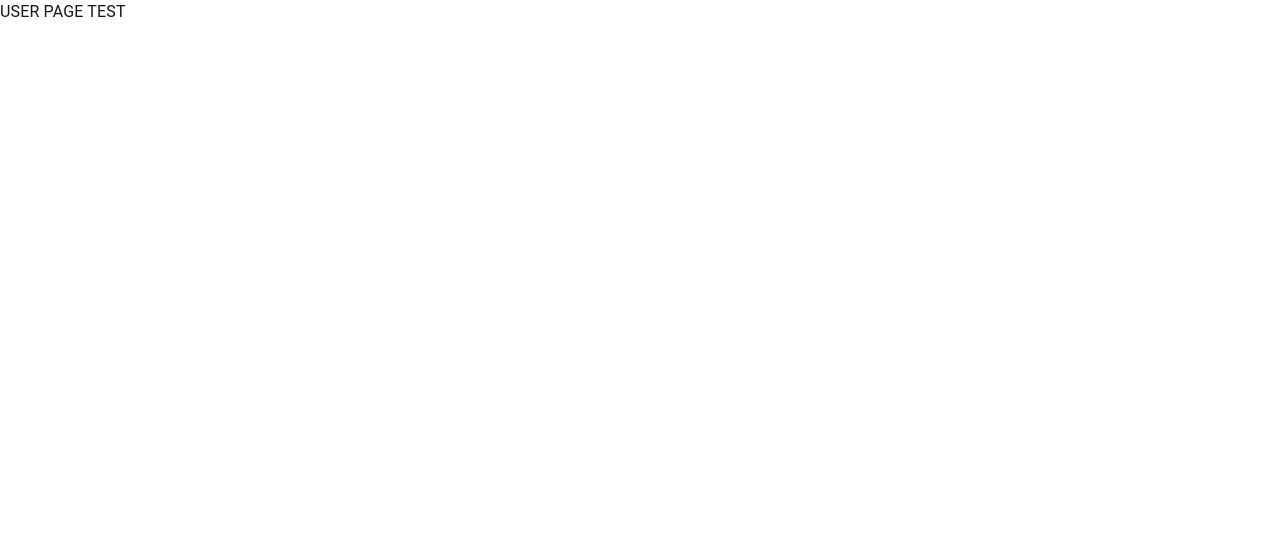
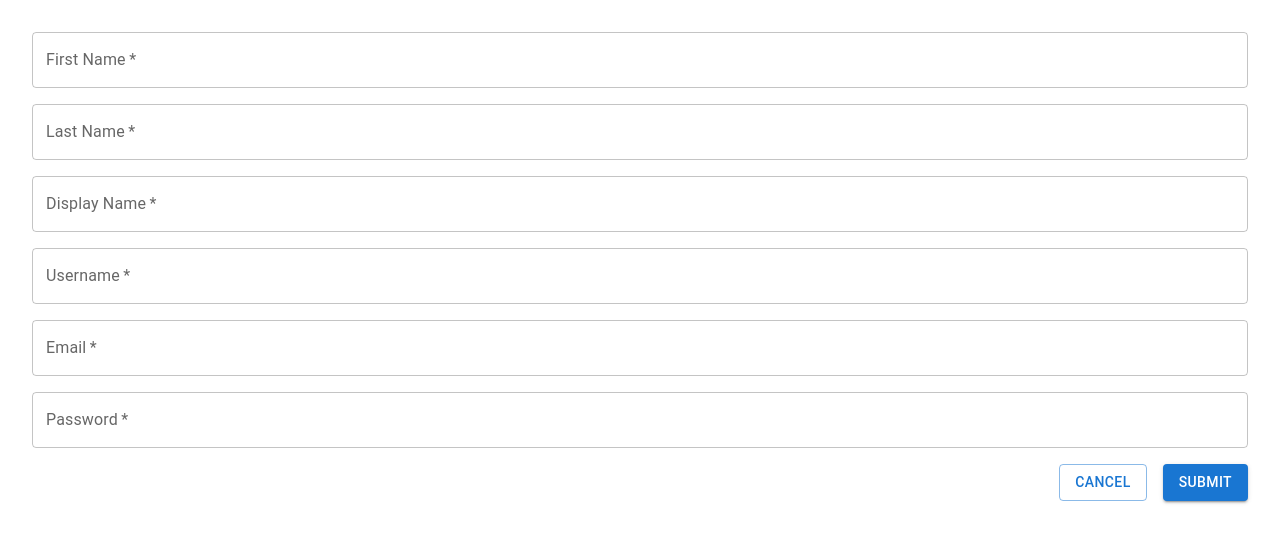
Before and after one commit to maxratchathon/mapboss-frontend, a Next.js app: page /users in a window 1280 px wide. Shown: the top 542 px of the page. Built offline with nearby package versions, Linux system fonts and the light colour scheme.

Commit message:
feat: user form with schema

```diff
--- a/package.json
+++ b/package.json
@@ -11,11 +11,14 @@
   "dependencies": {
     "@emotion/react": "^11.14.0",
     "@emotion/styled": "^11.14.0",
+    "@hookform/resolvers": "^5.0.1",
     "@mui/material": "^7.0.2",
     "axios": "^1.9.0",
     "next": "15.3.1",
     "react": "^19.0.0",
-    "react-dom": "^19.0.0"
+    "react-dom": "^19.0.0",
+    "react-hook-form": "^7.56.1",
+    "zod": "^3.24.3"
   },
   "devDependencies": {
     "@eslint/eslintrc": "^3",
--- a/src/pages/users/index.tsx
+++ b/src/pages/users/index.tsx
@@ -1,7 +1,31 @@
-import { Typography } from "@mui/material";
+import { Box, Button, TextField } from "@mui/material";
 
 const UserPage = () => {
-  return <Typography>USER PAGE TEST</Typography>;
+  return (
+    <form>
+      <Box
+        sx={{
+          padding: "2rem",
+          display: "flex",
+          flexDirection: "column",
+          gap: "1rem",
+        }}
+      >
+        <TextField label="First Name" required />
+        <TextField label="Last Name" required />
+        <TextField label="Display Name" required />
+        <TextField label="Username" required />
+        <TextField label="Email" required />
+        <TextField label="Password" required />
+        <Box sx={{ display: "flex", justifyContent: "flex-end", gap: "1rem" }}>
+          <Button variant="outlined">Cancel</Button>
+          <Button variant="contained" type="submit">
+            Submit
+          </Button>
+        </Box>
+      </Box>
+    </form>
+  );
 };
 
 export default UserPage;
```
Also changed, not shown: src/pages/index.tsx (+16 -8 lines), src/pages/users/schema.ts (added, +12 -0 lines), 2 other files (tests, documents, lock files or other folders).
